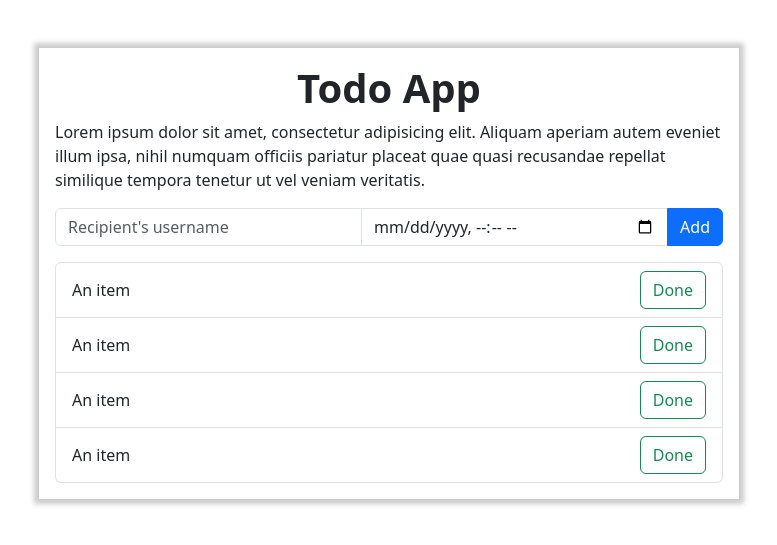
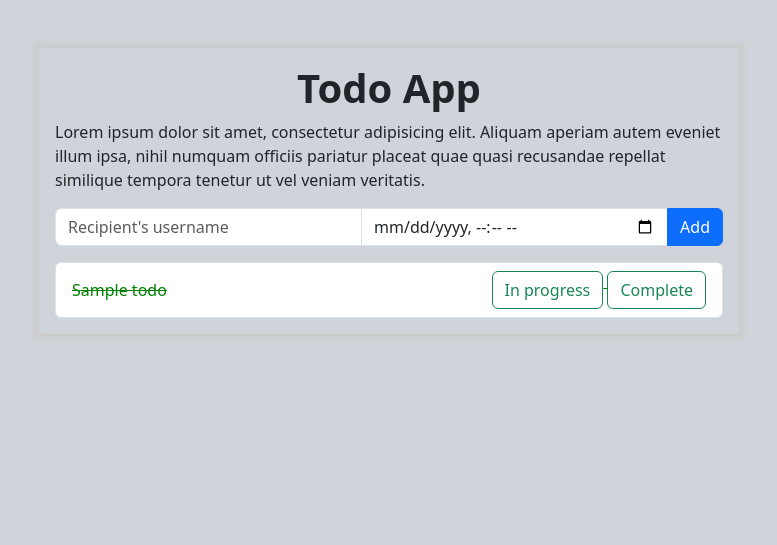
Before and after one commit to KomiljonovDev/nt-todo-app, a PHP site: page / in a window 1280 px wide. Shown: the top 545 px of the page, without its empty margins (251-1028 px from the left). Run offline with PHP 8.4, Linux system fonts and the light colour scheme; tables that the repository leaves empty or names only in its code hold one stand-in row (values such as "Sample post").

Commit message:
feat: added complete feature

```diff
--- a/helpers.php
+++ b/helpers.php
@@ -8,6 +8,7 @@
 //echo $user;
 //echo $password;
 
-function view ($page) {
+function view (string $page, array $data = []) {
+    extract($data);
     require 'views/' . $page . '.php';
 }
--- a/index.php
+++ b/index.php
@@ -10,9 +10,31 @@ $todo = new Todo();
 
 if ($uri == '/') {
     $todos = $todo->get();
-    view('home');
+    view('home', [
+        'todos'=>$todos
+    ]);
 } elseif ($uri == '/store') {
-    $todo->store($_POST['title'], $_POST['due_date']);
-    header('Location: /');
-    exit();
+    if (!empty($_POST['title']) && !empty($_POST['due_date'])) {
+        $todo->store($_POST['title'], $_POST['due_date']);
+        header('Location: /');
+        exit();
+    }
+}elseif ($uri == '/complete') {
+    if (!empty($_GET['id'])) {
+        $todo->complete($_GET['id']);
+        header('Location: /');
+        exit();
+    }
+} else{
+    echo $uri . " Bu sahifa topilmadi!";
 }
+
+
+//$name = "Abdulaziz";
+//function myFunc () {
+//global $name;
+//    echo $name;
+//}
+//
+//
+//myFunc();
--- a/src/Todo.php
+++ b/src/Todo.php
@@ -8,6 +8,7 @@ class Todo {
         $this->pdo = $db->conn;
     }
     public function store (string $title, string $dueDate) {
+        var_dump($dueDate);
         $query = "INSERT INTO todos(title, status, due_date, created_at, updated_at)
                 VALUES (:title, 'pending', :due_date, NOW(), NOW())
         ";
@@ -21,4 +22,10 @@ class Todo {
         $stmt = $this->pdo->query($query);
         return $stmt->fetchAll();
     }
+    public function complete (int $id): bool {
+        $query = "UPDATE todos set status='completed' where id=:id";
+        return $this->pdo->prepare($query)->execute([
+            ":id" => $id
+        ]);
+    }
 }
--- a/views/home.php
+++ b/views/home.php
@@ -17,9 +17,21 @@
         .todo-text {
             font-weight: bold;
         }
+        .completed {
+            text-decoration: line-through;
+            color: green;
+        }
     </style>
 </head>
-<body>
+<body class="bg-dark-subtle">
+
+<?php
+
+/** @var TYPE_NAME $todos */
+
+?>
+
+
 <div class="container">
     <div class="row d-flex justify-content-center">
         <div class="todo-body my-5 p-3">
@@ -32,31 +44,32 @@
                     <input type="text" class="form-control" placeholder="Recipient's username"
                            aria-label="Recipient's username" aria-describedby="button-addon2"
                            name="title"
+                           required
                     >
                     <input type="datetime-local" class="form-control" placeholder="Recipient's username"
                            aria-label="Recipient's username" aria-describedby="button-addon2"
                            name="due_date"
+                           required
                     >
                     <button class="btn btn-primary" type="submit" id="button-addon2">Add</button>
                 </div>
             </form>
             <ul class="list-group">
-                <li class="list-group-item d-flex justify-content-between align-items-center">
-                    An item
-                    <button class="btn btn-outline-success">Done</button>
+                <?php
+                foreach ($todos as $todo) {
+                    $isCompleted = $todo['status'] == 'completed' ? 'completed' : '';
+                    echo '
+                        <li class="' . $isCompleted . ' list-group-item d-flex justify-content-between align-items-center">
+                    ' . $todo["title"] . '
+                    <div>
+                        <a href="" class="btn btn-outline-success">In progress</a>
+                    <a href="/complete?id=' . $todo["id"] .'" class="btn btn-outline-success">Complete</a>
+                    </div>
                 </li>
-                <li class="list-group-item d-flex justify-content-between align-items-center">
-                    An item
-                    <button class="btn btn-outline-success">Done</button>
-                </li>
-                <li class="list-group-item d-flex justify-content-between align-items-center">
-                    An item
-                    <button class="btn btn-outline-success">Done</button>
-                </li>
-                <li class="list-group-item d-flex justify-content-between align-items-center">
-                    An item
-                    <button class="btn btn-outline-success">Done</button>
-                </li>
+                    ';
+                }
+
+                ?>
             </ul>
         </div>
     </div>
```
